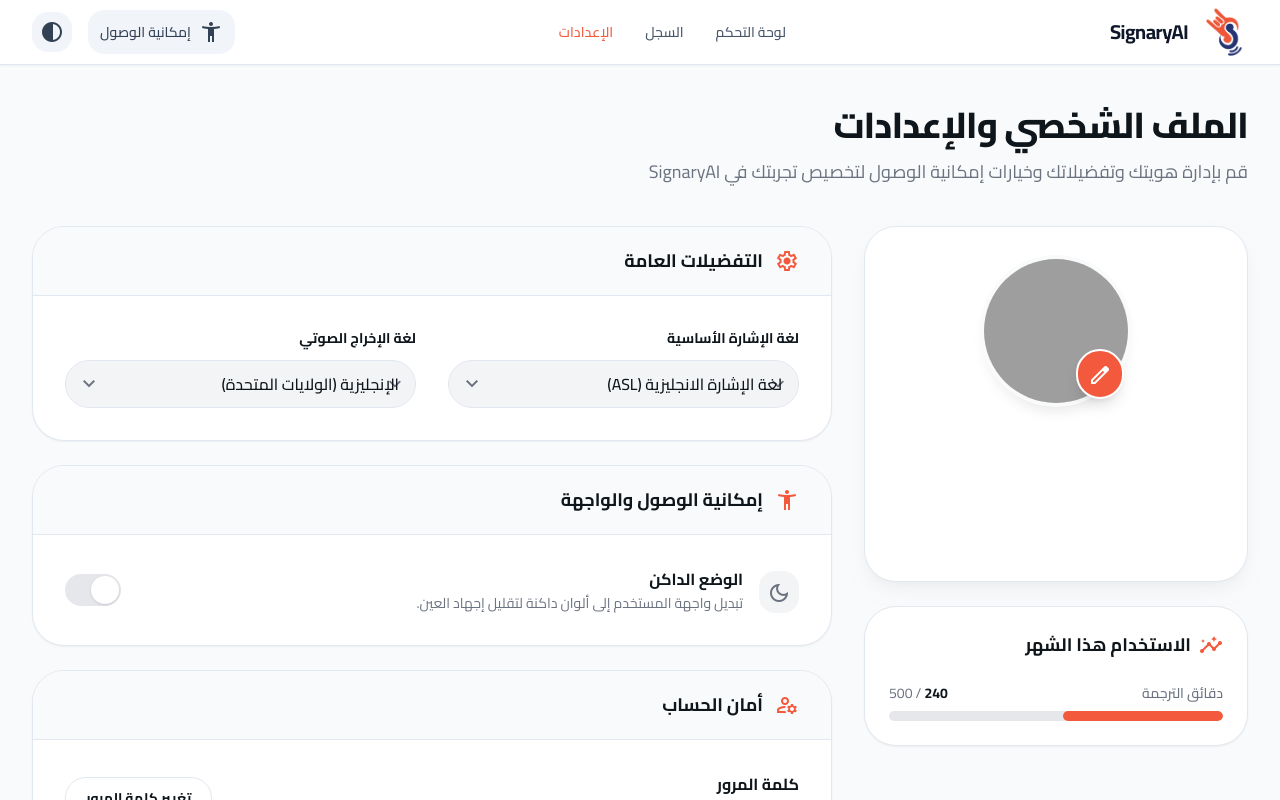
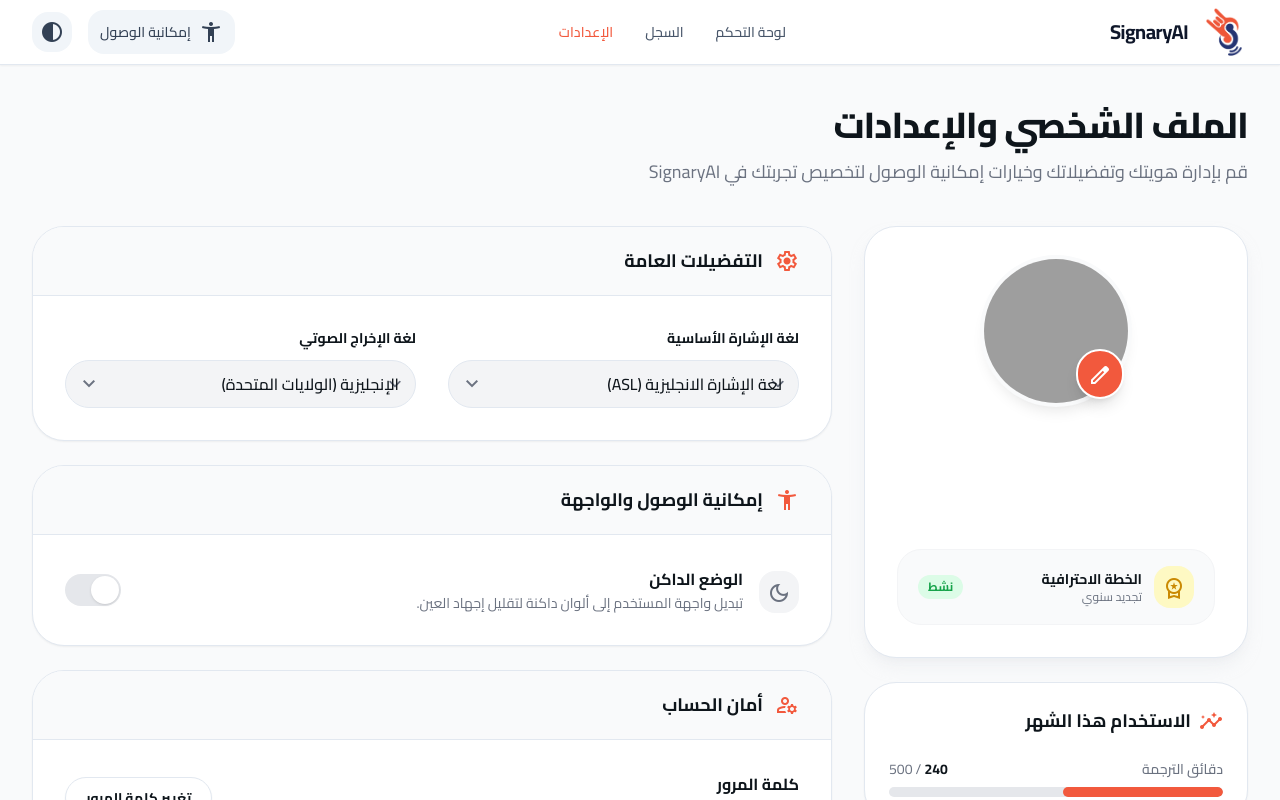
Before and after one commit to nagham959/s2s_version1, a React (Create React App) app: page /profile-settings in a window 1280 px wide. Shown: the top 800 px of the page. Built offline with nearby package versions, Linux system fonts and the light colour scheme; no server answers; grey boxes are pictures that could not be loaded.

Commit message:
refactor ProfileSettingsContent layout for improved readability

```diff
--- a/src/pages/ProfileSettingsPage.js
+++ b/src/pages/ProfileSettingsPage.js
@@ -144,7 +144,7 @@ const ProfileSettingsContent = () => {
                 />
               </div>
 
-              {/* <div className="w-full space-y-4">
+              <div className="w-full space-y-4">
                 <div className="flex items-center justify-between px-5 py-4 bg-gray-50 dark:bg-slate-700 rounded-xl border border-gray-100 dark:border-slate-600">
                   <div className="flex items-center gap-3">
                     <div className="p-2 bg-yellow-100 dark:bg-yellow-900/20 text-yellow-600 dark:text-yellow-400 rounded-lg">
@@ -157,7 +157,7 @@ const ProfileSettingsContent = () => {
                   </div>
                   <span className="px-2.5 py-1 text-xs font-bold text-green-600 dark:text-green-400 bg-green-100 dark:bg-green-900/20 rounded-full">نشط</span>
                 </div>
-              </div> */}
+              </div>
             </div>
             <div className="bg-surface-light dark:bg-slate-800 rounded-2xl p-6 border border-border-light dark:border-slate-700 shadow-sm">
               <h3 className="font-bold text-text-main dark:text-white mb-6 flex items-center gap-2 text-lg">
```
